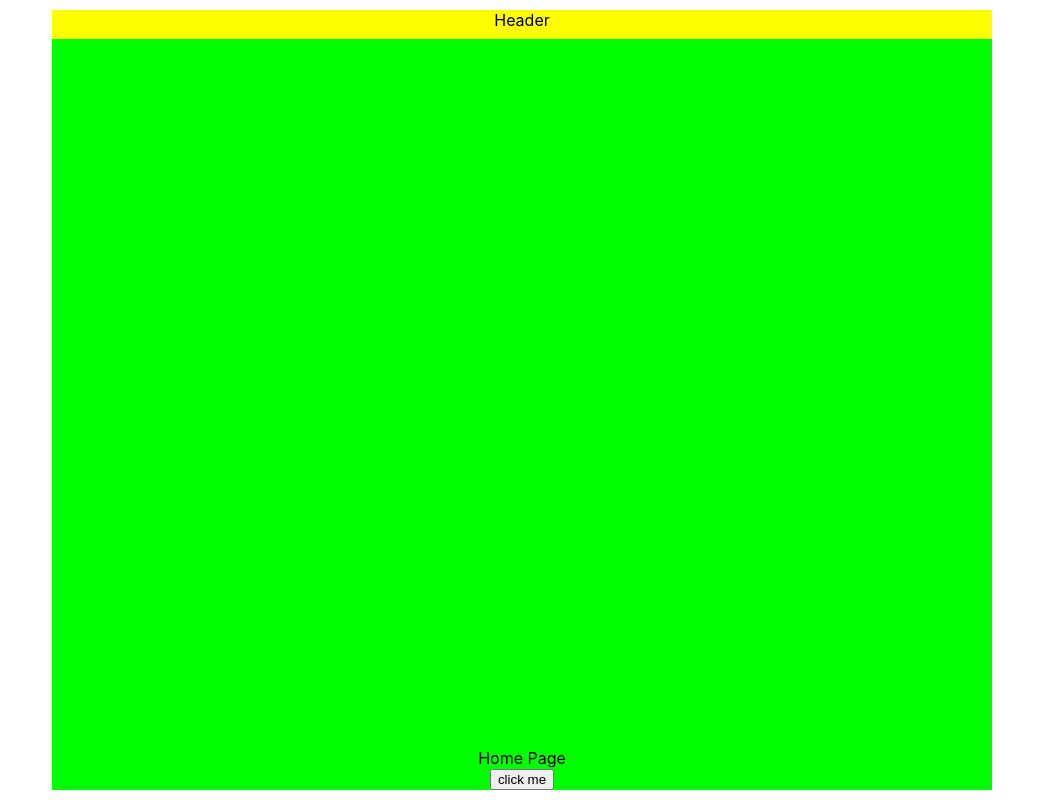
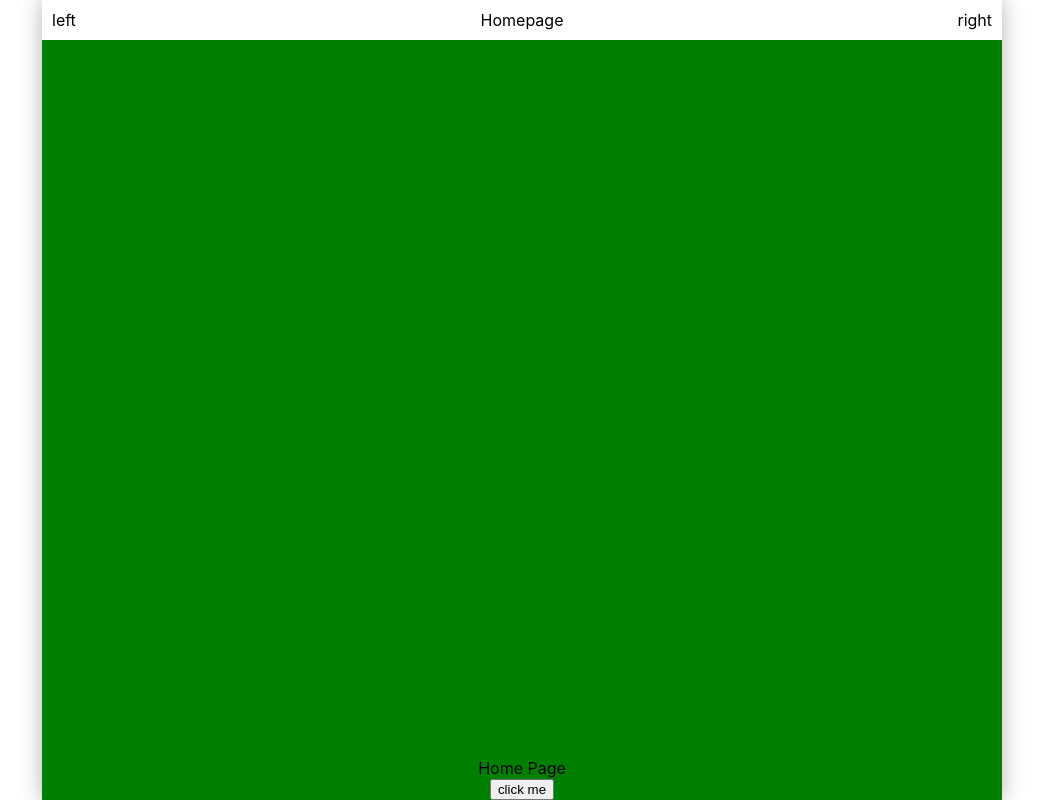
Before and after one commit to christianhalsell/app-street-sports-challenger, a React (Create React App) app: page / in a window 1280 px wide. Shown: the whole page, without its empty margins (118-1161 px from the left). Built offline with nearby package versions, Linux system fonts and the light colour scheme.

Commit message:
Header component

```diff
--- a/src/components/Container.module.css
+++ b/src/components/Container.module.css
@@ -1,11 +1,10 @@
 .container {
+  box-shadow: 0 0 20px rgba(0, 0, 0, 0.3);
   box-sizing: border-box;
   display: flex;
   flex-direction: column;
   height: 100vh;
   margin: 0 auto;
-  padding: 10px;
-  text-align: center;
   width: 960px;
 }
 
--- /dev/null
+++ b/src/components/Header.js
@@ -0,0 +1,14 @@
+import React from 'react';
+import styles from './Header.module.css';
+
+const Header = ({ title, leftContent, rightContent }) => {
+  return (
+    <div className={styles.header}>
+      <div className={styles.headerLeft}>{leftContent}</div>
+      <div className={styles.headerCenter}>{title}</div>
+      <div className={styles.headerRight}>{rightContent}</div>
+    </div>
+  );
+};
+
+export default Header;
--- /dev/null
+++ b/src/components/Header.module.css
@@ -0,0 +1,22 @@
+.header {
+  align-items: center;
+  background-color: white;
+  display: flex;
+  flex-direction: row;
+  height: 30;
+  padding: 10px;
+}
+
+.headerLeft {
+  flex: 1;
+}
+
+.headerCenter {
+  flex: 4;
+  text-align: center;
+}
+
+.headerRight {
+  flex: 1;
+  text-align: right;
+}
--- a/src/pages/HomePage.js
+++ b/src/pages/HomePage.js
@@ -2,15 +2,16 @@ import React from 'react';
 import { useNavigate } from 'react-router-dom';
 
 import Container from '../components/Container';
+import Header from '../components/Header';
 
 const HomePage = () => {
   const navigate = useNavigate();
   return (
     <Container>
-      <div style={{ backgroundColor: 'yellow', height: 30 }}>Header</div>
+      <Header title='Homepage' leftContent='left' rightContent='right' />
       <div
         style={{
-          backgroundColor: 'lime',
+          backgroundColor: 'green',
           display: 'flex',
           flexDirection: 'column',
           justifyContent: 'flex-end',
```
